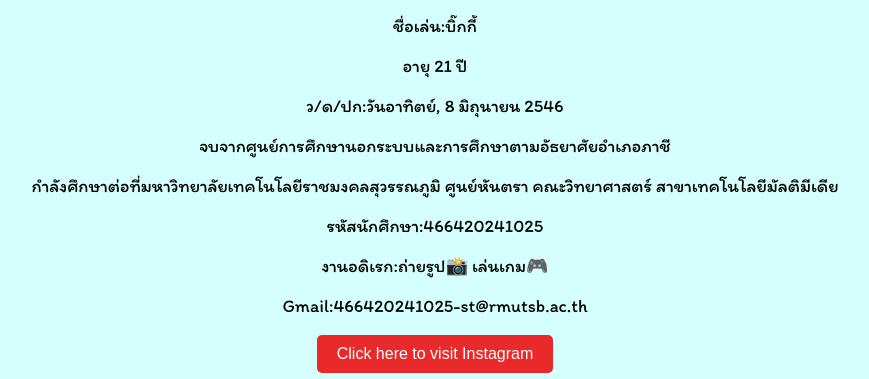
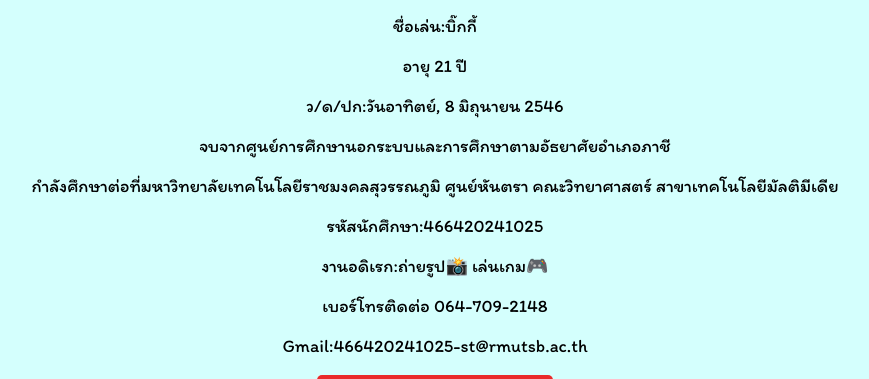
Before and after one commit to SutjaBG/Nitipat, a plain HTML site: page index.html in a window 1280 px wide. Shown: the part 393-772 px from the top of the page, without its empty margins (205-1074 px from the left). Drawn offline with Linux system fonts and the light colour scheme.

Commit message:
Add files via upload

```diff
--- a/index.html
+++ b/index.html
@@ -87,6 +87,7 @@
   <p>กำลังศึกษาต่อที่มหาวิทยาลัยเทคโนโลยีราชมงคลสุวรรณภูมิ ศูนย์หันตรา คณะวิทยาศาสตร์ สาขาเทคโนโลยีมัลติมีเดีย</p>
   <p>รหัสนักศึกษา:466420241025</p>
   <p>งานอดิเรก:ถ่ายรูป📸 เล่นเกม🎮</p>
+  <p>เบอร์โทรติดต่อ 064-709-2148</p>
   <p>Gmail:466420241025-st@rmutsb.ac.th</p>
   <p>
     <a href="https://www.instagram.com/xitxpxt/profilecard/?igsh=MXhmOWZ3N210OWZsNg==" target="_blank">
```
